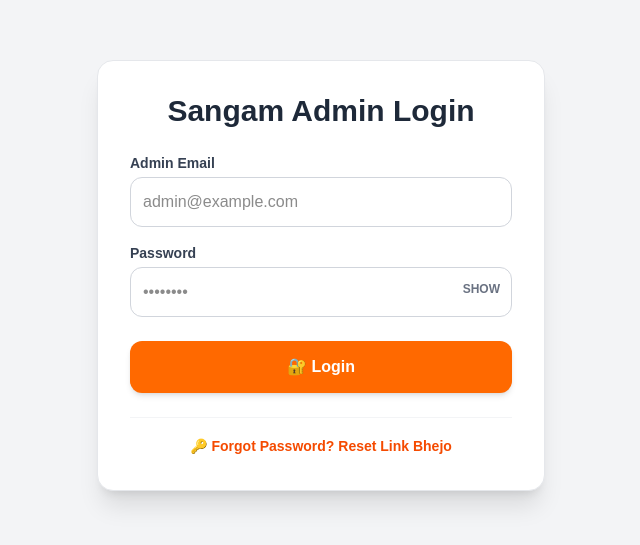
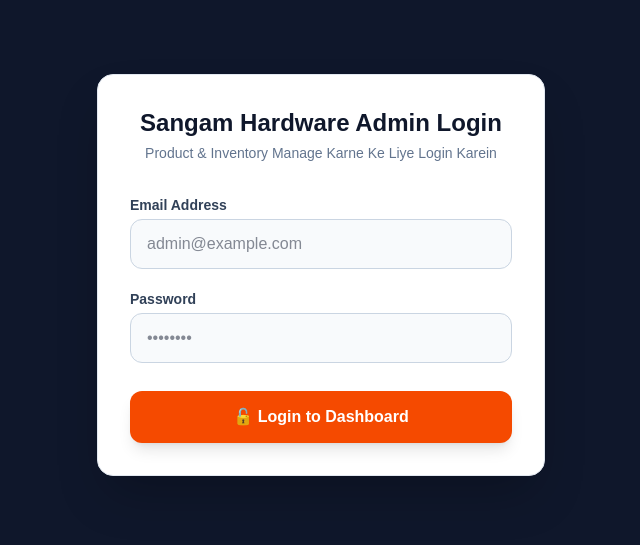
Before and after one commit to prvinkumarmali6381-ui/sangam-hardware-electricals, a Next.js app: page /login in a window 1280 px wide. Shown: the part 125-670 px from the top of the page, without its empty margins (319-959 px from the left). Built offline with nearby package versions, Linux system fonts and the light colour scheme.

Commit message:
Fixed login page useRouter issue and updated store gallery

```diff
--- a/app/login/page.tsx
+++ b/app/login/page.tsx
@@ -2,144 +2,84 @@
 
 import { useState } from "react";
 import { useRouter } from "next/navigation";
-import {
-  signInWithEmailAndPassword,
-  sendPasswordResetEmail,
-  setPersistence,
-  browserSessionPersistence,
-} from "firebase/auth";
-import { auth } from "@/lib/firebase";
 
-export default function AdminLoginPage() {
+export default function AdminLogin() {
+  const [email, setEmail] = useState("");
+  const [password, setPassword] = useState("");
+  const [error, setError] = useState("");
+
+  // FIX: Capital 'Router()' ki jagah 'useRouter()' hoga
   const router = useRouter();
 
-  const [email, setEmail] = useState("");
-  const [password, setPassword] = useState("");
-  const [loading, setLoading] = useState(false);
-  const [showPassword, setShowPassword] = useState(false);
+  const handleLogin = (e: React.FormEvent) => {
+    e.preventDefault();
 
-  // 🔑 LOGIN HANDLER
-  const handleLogin = async (e: React.FormEvent) => {
-    e.preventDefault();
-    if (!email || !password) {
-      alert("Kripya Email aur Password dono fill karein!");
-      return;
-    }
+    const envEmail = process.env.NEXT_PUBLIC_ADMIN_EMAIL || "sangamhardware@gmail.com";
+    const envPassword = process.env.NEXT_PUBLIC_ADMIN_PASSWORD || "Sangam@12345";
 
-    try {
-      setLoading(true);
-
-      // Session persistent lock on browser tab close
-      await setPersistence(auth, browserSessionPersistence);
-
-      // Firebase Authentication Login
-      await signInWithEmailAndPassword(auth, email, password);
-
-      // Set admin session cookie
-      document.cookie = "admin=true; path=/;";
-
-      alert("✅ Login Successful!");
+    if (email === envEmail && password === envPassword) {
+      // Save auth session in LocalStorage
+      localStorage.setItem("isAdminLoggedIn", "true");
       router.push("/admin");
-    } catch (error: any) {
-      if (error.code === "auth/user-not-found") {
-        alert("User nahi mila! Check karein email registered hai ya nahi.");
-      } else if (
-        error.code === "auth/wrong-password" ||
-        error.code === "auth/invalid-credential"
-      ) {
-        alert("Email ya Password galat hai!");
-      } else if (error.code === "auth/invalid-email") {
-        alert("Email format sahi nahi hai!");
     } else {
-        alert("❌ Error: " + error.message);
-      }
-    } finally {
-      setLoading(false);
-    }
-  };
-
-  // 🔄 FORGOT / RESET PASSWORD HANDLER
-  const handleForgotPassword = async () => {
-    if (!email) {
-      alert("Pehle apna Email box me likhein, fir 'Forgot Password?' par click karein!");
-      return;
-    }
-
-    try {
-      await sendPasswordResetEmail(auth, email);
-      alert("📧 Password Reset Link aapke email par bhej diya gaya hai!");
-    } catch (error: any) {
-      if (error.code === "auth/user-not-found") {
-        alert("Is Email se koi account registered nahi hai.");
-      } else {
-        alert("❌ Error: " + error.message);
-      }
+      setError("Galat Email ya Password! Kripya sahi details dalein.");
     }
   };
 
   return (
-    <main className="min-h-screen flex items-center justify-center bg-gray-100 p-4">
-      <div className="bg-white p-8 rounded-2xl shadow-xl w-full max-w-md border border-gray-200">
-        <h1 className="text-2xl sm:text-3xl font-extrabold text-center mb-6 text-gray-800">
-          Sangam Admin Login
+    <main className="min-h-screen bg-slate-900 flex items-center justify-center p-4">
+      <div className="bg-white rounded-2xl shadow-2xl p-8 max-w-md w-full border border-slate-200">
+        <div className="text-center mb-8">
+          <h1 className="text-2xl font-black text-slate-900">
+            Sangam Hardware Admin Login
           </h1>
+          <p className="text-sm text-slate-500 mt-1">
+            Product & Inventory Manage Karne Ke Liye Login Karein
+          </p>
+        </div>
 
-        <form onSubmit={handleLogin} className="space-y-4">
+        {error && (
+          <div className="bg-red-50 border border-red-200 text-red-700 px-4 py-3 rounded-xl text-sm font-semibold mb-6 text-center">
+            {error}
+          </div>
+        )}
+
+        <form onSubmit={handleLogin} className="flex flex-col gap-5">
           <div>
-            <label className="block text-sm font-semibold text-gray-700 mb-1">
-              Admin Email
+            <label className="block text-sm font-bold text-slate-700 mb-1">
+              Email Address
             </label>
             <input
               type="email"
+              required
               placeholder="admin@example.com"
-              className="border border-gray-300 w-full p-3 rounded-xl focus:outline-none focus:ring-2 focus:ring-orange-500 bg-white"
               value={email}
               onChange={(e) => setEmail(e.target.value)}
-              required
+              className="w-full bg-slate-50 border border-slate-300 text-slate-900 px-4 py-3 rounded-xl focus:outline-none focus:ring-2 focus:ring-orange-500 font-medium"
             />
           </div>
 
           <div>
-            <label className="block text-sm font-semibold text-gray-700 mb-1">
+            <label className="block text-sm font-bold text-slate-700 mb-1">
               Password
             </label>
-            <div className="relative">
             <input
-                type={showPassword ? "text" : "password"}
+              type="password"
+              required
               placeholder="••••••••"
-                className="border border-gray-300 w-full p-3 rounded-xl focus:outline-none focus:ring-2 focus:ring-orange-500 bg-white pr-16"
               value={password}
               onChange={(e) => setPassword(e.target.value)}
-                required
+              className="w-full bg-slate-50 border border-slate-300 text-slate-900 px-4 py-3 rounded-xl focus:outline-none focus:ring-2 focus:ring-orange-500 font-medium"
             />
-              <button
-                type="button"
-                onClick={() => setShowPassword(!showPassword)}
-                className="absolute right-3 top-3.5 text-xs font-bold text-gray-500 hover:text-orange-600 uppercase"
-              >
-                {showPassword ? "Hide" : "Show"}
-              </button>
-            </div>
           </div>
 
           <button
             type="submit"
-            disabled={loading}
-            className="bg-orange-500 hover:bg-orange-600 text-white w-full py-3.5 rounded-xl font-bold transition shadow-md disabled:bg-gray-400 mt-2"
+            className="w-full bg-orange-600 hover:bg-orange-700 text-white font-bold py-3.5 rounded-xl transition shadow-lg mt-2 text-base cursor-pointer"
           >
-            {loading ? "Logging In..." : "🔐 Login"}
+            🔓 Login to Dashboard
           </button>
         </form>
-
-        <div className="mt-6 text-center border-t border-gray-100 pt-4">
-          <button
-            type="button"
-            onClick={handleForgotPassword}
-            className="text-sm font-semibold text-orange-600 hover:underline"
-          >
-            🔑 Forgot Password? Reset Link Bhejo
-          </button>
-        </div>
       </div>
     </main>
   );
```
Lines whose indentation alone changed are shown as unchanged.
